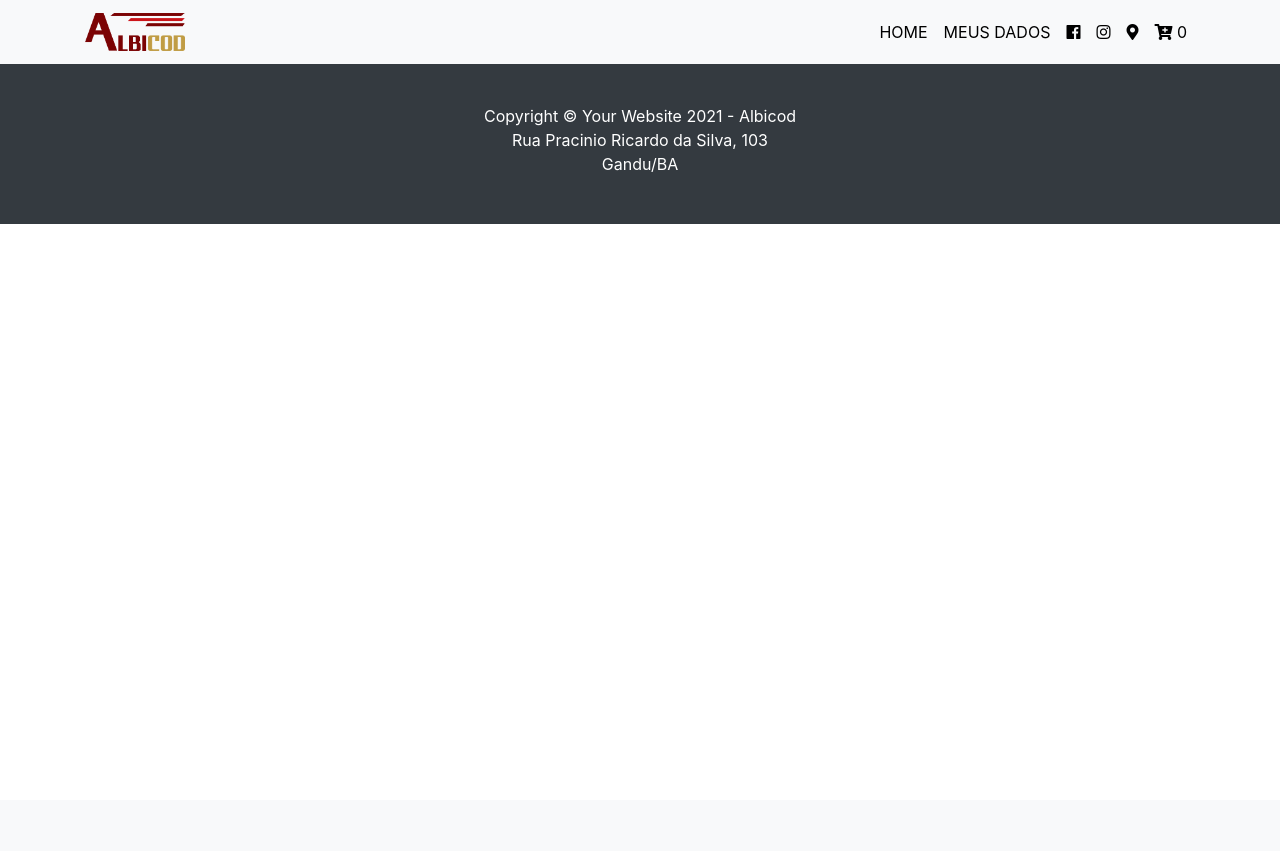
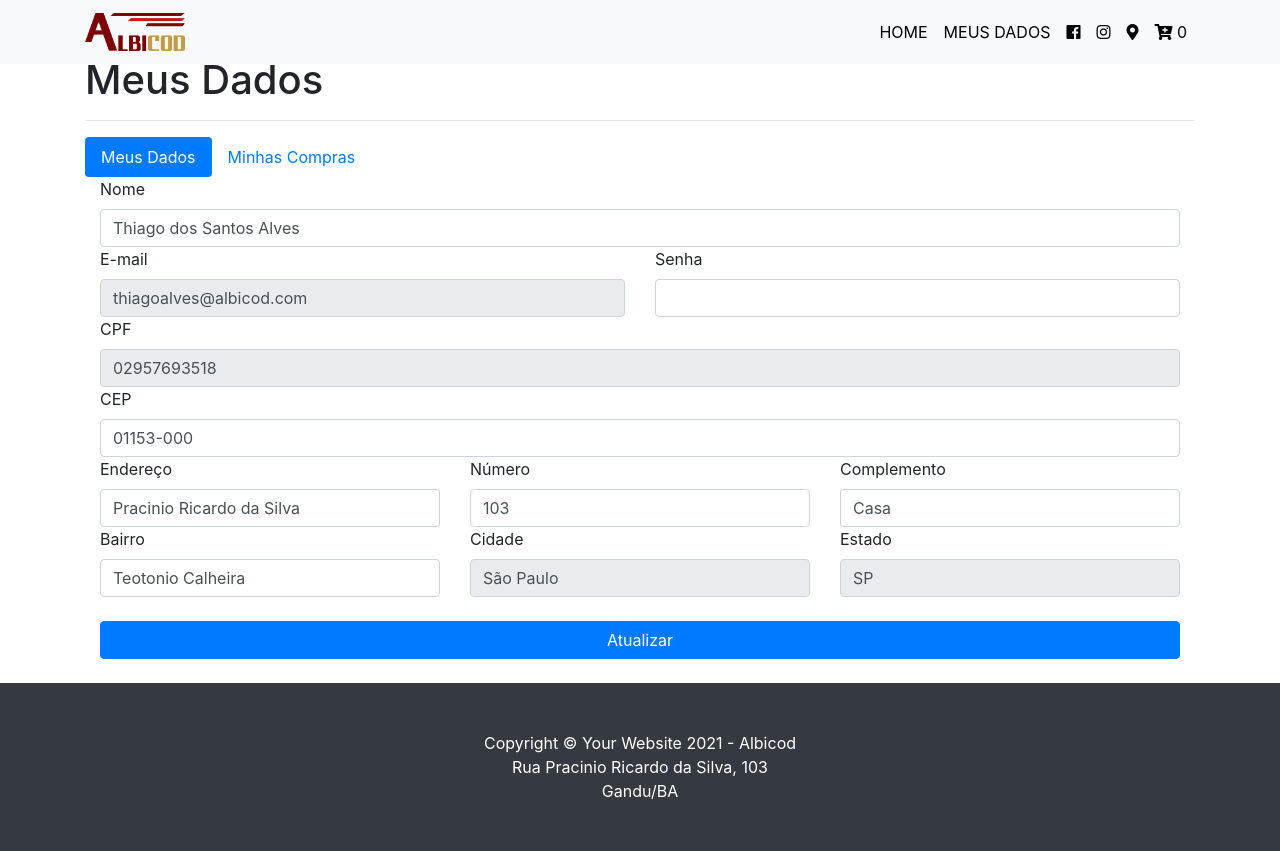
Before and after one commit to ThiagoAlvesPHP/loja_marcelo, a PHP site: page /PROJETOS_ANDAMENTO/home/meus_dados in a window 1280 px wide. Before the commit the page ends 224 px from the top, so only its background shows below. Run offline with PHP 8.4, Linux system fonts and the light colour scheme; a user stored in the database is signed in; data comes from the database, SQL or seed files in the repository; both versions use the stored data as it was after the commit.

Commit message:
atualização de dados do proprio cliente logado

```diff
--- a/assets/css/style.css
+++ b/assets/css/style.css
@@ -3,6 +3,7 @@
 }
 .navbar button, .navbar-toggler-icon {
 	border-color: #000;
+	color: #000;
 }
 .bt-acao{
   background-color: #191970;
--- a/controllers/homeController.php
+++ b/controllers/homeController.php
@@ -156,14 +156,14 @@ class homeController extends controller {
 				$_SESSION['lg'] = $id_cliente;
 				//$id_cliente = 1;
 				//array para registro de cartão
-				$cartao = array(
-					'id_cliente'=>$id_cliente,
-					'numero_cartao'=>$post['numero_cartao'],
-					'vencimento_mes'=>$post['vencimento_mes'],
-					'vencimento_ano'=>$post['vencimento_ano'],
-					'banco'=>$post['issuer'],
-					'bandeira'=>$post['bandeira']
-				);
+				// $cartao = array(
+				// 	'id_cliente'=>$id_cliente,
+				// 	'numero_cartao'=>$post['numero_cartao'],
+				// 	'vencimento_mes'=>$post['vencimento_mes'],
+				// 	'vencimento_ano'=>$post['vencimento_ano'],
+				// 	'banco'=>$post['issuer'],
+				// 	'bandeira'=>$post['bandeira']
+				// );
 				$compra = array(
 					'id_cliente'=>$id_cliente,
 					'codigo'=>'',
@@ -177,7 +177,7 @@ class homeController extends controller {
 					$compra['status'] = 1;
 					$com->set($compra, $_SESSION['cart']);
 					//registranbdo cartão
-					$cli->setCartao($cartao);
+					// $cli->setCartao($cartao);
 					unset($_SESSION['cart']);
 					header('Location: '.BASE.'home/carrinho_aprovado');
 				} else {
@@ -191,7 +191,6 @@ class homeController extends controller {
 				header('Location: '.BASE.'home/carrinho?errorCliente='.true);
 			}
 		}
-
 	}
 	//pagina de compra aprovada
 	public function carrinho_aprovado(){
@@ -226,9 +225,34 @@ class homeController extends controller {
 	//dados do cliente
 	public function meus_dados(){
 		$cli = new Clientes();
+		$sql = new Home();
 		if ($cli->verificarLogado()) {
 			$dados = array();
-			$cli = new Clientes();
+			$dados['cliente'] = $cli->get($_SESSION['lg']);
+			$post = filter_input_array(INPUT_POST, FILTER_DEFAULT);
+			//atualizar dados de cliente
+			if (!empty($post['nome'])) {
+
+				$url = "http://viacep.com.br/ws/".$post['cep']."/json/";
+				$ch = curl_init($url);
+				curl_setopt($ch, CURLOPT_RETURNTRANSFER, true);
+				curl_setopt($ch, CURLOPT_SSL_VERIFYPEER, false);
+				$consulta = json_decode(curl_exec($ch));
+
+				//verificar se estado foi liberado pelo sistema
+				if ($sql->validarUF($consulta->uf)) {
+					$post['id'] = $_SESSION['lg'];
+					if (!empty($post['senha'])) {
+						$post['senha'] = md5($post['senha']);
+					} else {
+						unset($post['senha']);
+					}
+					$cli->up($post);
+					header('Location: '.BASE.'home/meus_dados');
+				} else {
+					$dados['error_cep'] = true;
+				}
+			}
 
 			$this->loadTemplate('meus_dados', $dados);
 		} else {
--- a/models/Clientes.php
+++ b/models/Clientes.php
@@ -55,6 +55,24 @@ class Clientes extends model{
 
 		return $this->db->lastInsertId();
 	}
+	//atualizar cliente
+	public function up($post){
+		$fields = [];
+        foreach ($post as $key => $value) {
+            $fields[] = "$key=:$key";
+        }
+        $fields = implode(', ', $fields);
+		$sql = $this->db->prepare("
+			UPDATE cad_clientes
+			SET {$fields}
+			WHERE id = '{$post['id']}'
+		");
+
+		foreach ($post as $key => $value) {
+            $sql->bindValue(":{$key}", $value);
+        }
+		$sql->execute();
+	}
 	//selecionar dados de cliente
 	public function get($id){
 		$sql = $this->db->query("
--- a/views/meus_dados.php
+++ b/views/meus_dados.php
@@ -0,0 +1,75 @@
+<section>
+	<h1>Meus Dados</h1>
+	<hr>
+	<!-- Nav pills -->
+	<ul class="nav nav-pills">
+	  <li class="nav-item">
+	    <a class="nav-link active" data-toggle="pill" href="#home">Meus Dados</a>
+	  </li>
+	  <li class="nav-item">
+	    <a class="nav-link" data-toggle="pill" href="#menu1">Minhas Compras</a>
+	  </li>
+	</ul>
+
+	<!-- Tab panes -->
+	<div class="tab-content">
+	  <div class="tab-pane container active" id="home">
+	  	<?php if(!empty($error_cep)): ?>
+	  		<hr>
+	  		<div class="alert alert-danger">
+            	<strong>Erro!</strong> não vendemos para essa região!
+          	</div>
+	  	<?php endif; ?>
+	  	<form method="POST">
+	  		<label>Nome</label>
+	  		<input type="text" name="nome" class="form-control" required="" value="<?=$cliente['nome']; ?>">
+	  		<div class="row">
+	  			<div class="col-sm-6">
+	  				<label>E-mail</label>
+	  				<input type="email" disabled="" class="form-control" value="<?=$cliente['email']; ?>">
+	  			</div>
+	  			<div class="col-sm-6">
+	  				<label>Senha</label>
+	  				<input type="password" name="senha" class="form-control">
+	  			</div>
+	  		</div>
+	  		<label>CPF</label>
+	  		<input type="text" class="form-control" disabled="" value="<?=$cliente['numero_doc']; ?>">
+	  		<label>CEP</label>
+	  		<input name="cep" type="text" class="form-control cep" required="" value="<?=$cliente['cep']; ?>">
+	  		<div class="row">
+	  			<div class="col-sm-4">
+		          <label for="endereco">Endereço</label>
+		          <input name="endereco" type="text" class="form-control" value="<?=$cliente['endereco']; ?>">
+		        </div>
+		        <div class="col-sm-4">
+		          <label for="numero">Número</label>
+		          <input id="numero" name="numero" type="number" class="form-control" value="<?=$cliente['numero']; ?>">
+		        </div>
+		        <div class="col-sm-4">
+		          <label for="complemento">Complemento</label>
+		          <input id="complemento" name="complemento" type="text" value="<?=$cliente['complemento']; ?>" class="form-control">
+		        </div>
+	  		</div>
+	  		<div class="row">
+	  			<div class="col-sm-4">
+		          <label>Bairro</label>
+		          <input name="bairro" type="text" class="form-control" value="<?=$cliente['bairro']; ?>">
+		        </div>
+		        <div class="col-sm-4">
+		          <label>Cidade</label>
+		          <input name="cidade" type="text" readonly="" class="form-control cidade" value="<?=$cliente['cidade']; ?>">
+		        </div>
+		        <div class="col-sm-4">
+		          <label>Estado</label>
+		          <input name="estado" type="text" readonly="" value="<?=$cliente['estado']; ?>" class="form-control estado">
+		        </div>
+	  		</div>
+	  		<br>
+	  		<button class="btn btn-primary btn-block">Atualizar</button>
+	  	</form>
+	  </div>
+	  <div class="tab-pane container fade" id="menu1">...</div>
+	</div>
+	<br>
+</section>
--- a/views/template.php
+++ b/views/template.php
@@ -23,14 +23,14 @@
 
 <body>
 
-  <!-- Navigation -->
+  <!-- Navigation bg-light -->
   <nav class="navbar navbar-expand-lg bg-light fixed-top">
     <div class="container">
       <a class="navbar-brand" href="<?=BASE; ?>">
         <img width="100" src="<?=BASE; ?>assets/img/<?=$c['logo']; ?>">
       </a>
       <button class="navbar-toggler" type="button" data-toggle="collapse" data-target="#navbarResponsive" aria-controls="navbarResponsive" aria-expanded="false" aria-label="Toggle navigation">
-        <span class="navbar-toggler-icon"></span>
+        <span class="navbar-toggler-icon">|||</span>
       </button>
       <div class="collapse navbar-collapse" id="navbarResponsive">
         <ul class="navbar-nav ml-auto">
```
Also changed, not shown: albicod_loja_marcelo.sql (+44 -52 lines), views/carrinho.php (+7 -3 lines).
